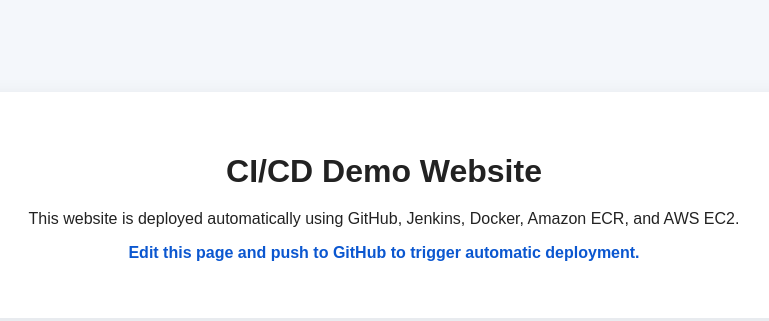
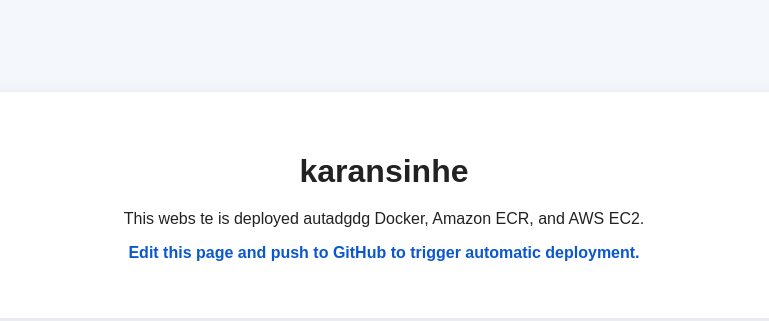
Before and after one commit to karansinh-solanki/website-docker-demo, a plain HTML site: page index.html in a window 1280 px wide. Shown: the part 8-329 px from the top of the page, without its empty margins (256-1025 px from the left). Drawn offline with Linux system fonts and the light colour scheme.

Commit message:
changes saved

```diff
--- a/index.html
+++ b/index.html
@@ -8,8 +8,8 @@
 </head>
 <body>
   <div class="container">
-    <h1>CI/CD Demo Website</h1>
-    <p>This website is deployed automatically using GitHub, Jenkins, Docker, Amazon ECR, and AWS EC2.</p>
+    <h1>karansinhe</h1>
+    <p>This webs te is deployed autadgdg Docker, Amazon ECR, and AWS EC2.</p>
     <p class="highlight">Edit this page and push to GitHub to trigger automatic deployment.</p>
   </div>
 </body>
```
